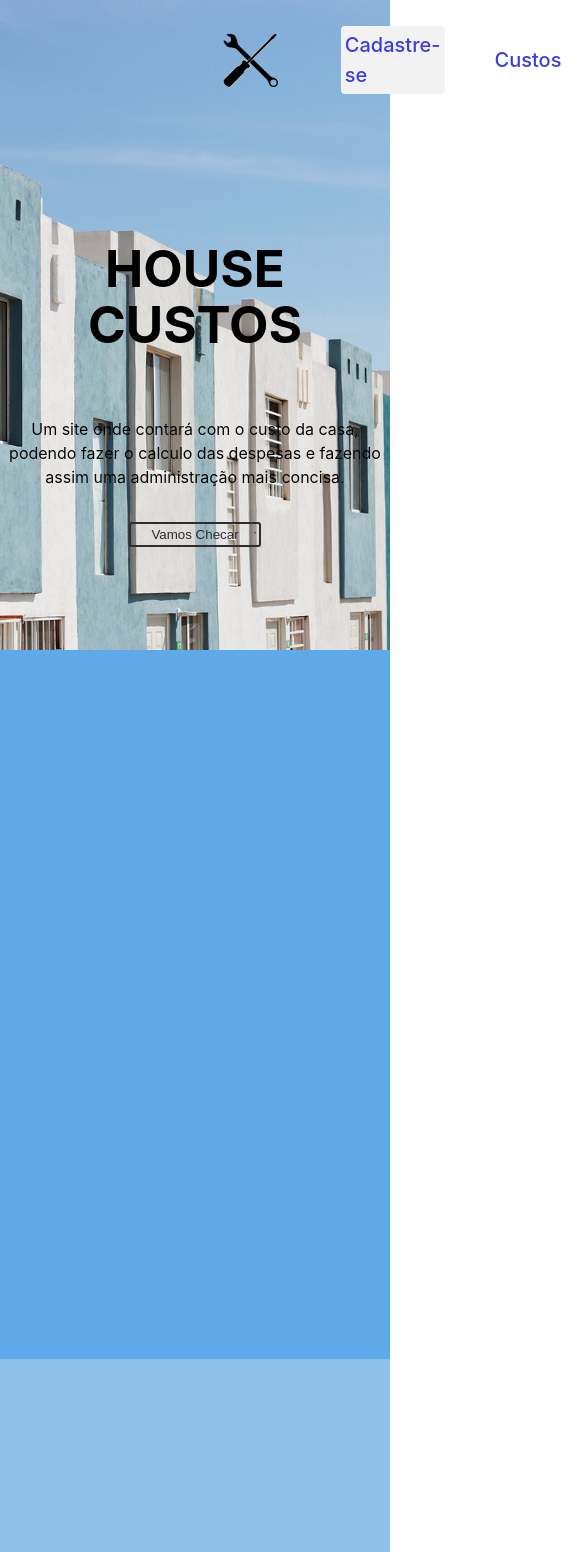
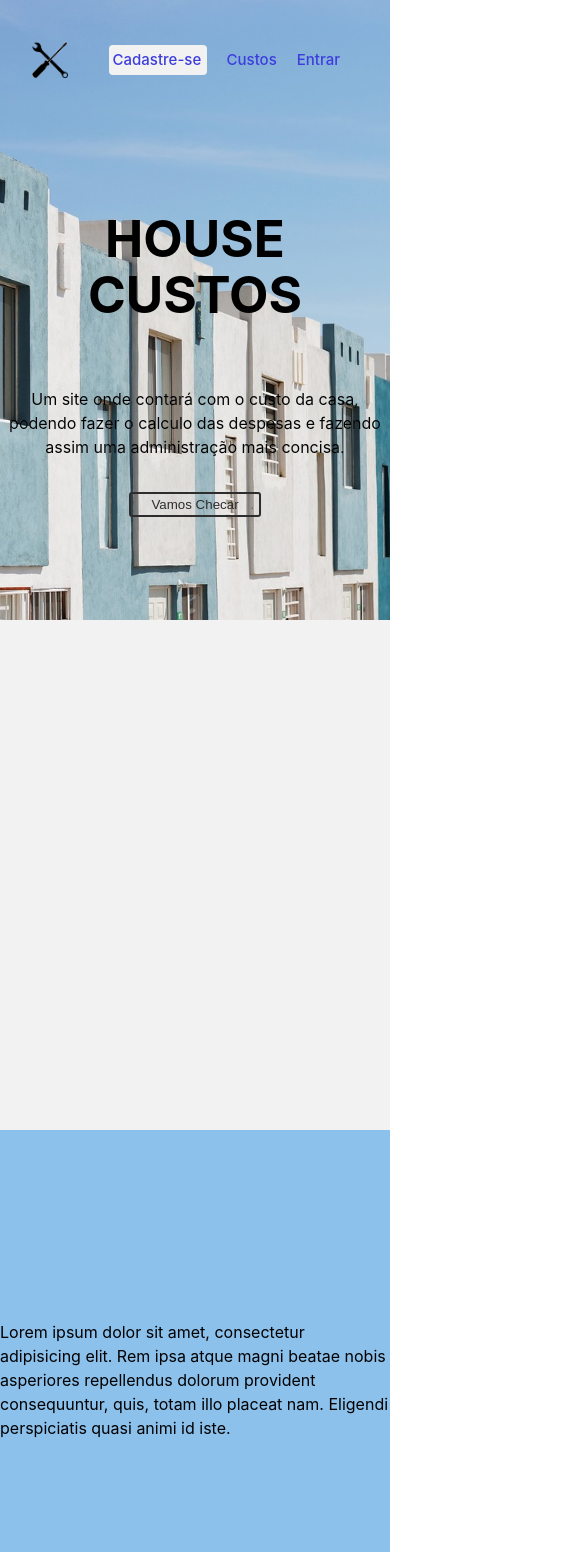
Before and after one commit to DouglasGsilva/House-Custos-Site, a React (Vite) app in the folder HouseCustos/: page / in a window 390 px wide. Shown: the top 1552 px of the page, 585 px wide, since content can reach past the window. Built offline with nearby package versions, Linux system fonts and the light colour scheme.

Commit message:
test: teste de responsividade mobile first

```diff
--- a/HouseCustos/src/Components/layout_Home/Banner/style.jsx
+++ b/HouseCustos/src/Components/layout_Home/Banner/style.jsx
@@ -9,7 +9,7 @@ export const BannerContent = styled.div`
   position: absolute;
   width: 100%;
   height: 100%;
-  top: 140px;
+  top: 110px;
   left: 0;
 
   & h1 {
@@ -52,6 +52,6 @@ export const BannerImg = styled.img`
   align-items: center;
   margin: 0 auto;
   width: 100%;
-  height: 650px;
+  height: 620px;
   object-fit: cover;
 `;
--- a/HouseCustos/src/Components/layout_Home/MoreInfo/MoreInfo.css
+++ b/HouseCustos/src/Components/layout_Home/MoreInfo/MoreInfo.css
@@ -4,20 +4,23 @@
   align-items: end;
   padding: 5px 5px 5px;
   flex-direction: row;
+  margin-right: -260px;
 }
 .Second-content {
   display: flex;
   justify-content: start;
   align-items: start;
-  margin-left: 300px;
+  margin-left: -10px;
   padding: 5px;
+  margin-bottom: 5px;
 }
 .Third-content {
   display: flex;
   justify-content: end;
   align-items: end;
   padding: 0px 0px 5px;
-  margin-right: 180px;
+  margin-left: 555px;
+  margin-bottom: 10px;
 }
 .content-first {
   display: flex;
@@ -46,9 +49,10 @@
   justify-content: center;
   color: rgb(0, 0, 0);
   margin-left: 10px;
-  max-width: 200px;
-  max-height: 200px;
+  width: 220px;
+  height: 100px;
   font-size: 16px;
+  text-align: start;
 }
 
 .video {
--- a/HouseCustos/src/Components/layout_Home/MoreInfo/MoreInfo.jsx
+++ b/HouseCustos/src/Components/layout_Home/MoreInfo/MoreInfo.jsx
@@ -27,7 +27,7 @@ const MoreInfo = () => {
         scrollTrigger: {
           trigger: ".Second-content",
           start: "top 300px",
-          end: "bottom 400px",
+          end: "bottom 500px",
           scrub: true,
         },
       }),
@@ -50,7 +50,10 @@ const MoreInfo = () => {
           <div className='content-first'>
             <ContentImg>
               <Img>
-                <img className='size-img' src={imgFile} alt='' />
+                <img
+                  src={imgFile}
+                  style={{ width: "150px", height: "150px" }}
+                />
               </Img>
             </ContentImg>
             <p id='about'>
@@ -63,7 +66,10 @@ const MoreInfo = () => {
           <div className='content-second'>
             <ContentImg>
               <Img>
-                <img className='size-img' src={imgEngine} alt='' />
+                <img
+                  src={imgEngine}
+                  style={{ width: "150px", height: "150px" }}
+                />
               </Img>
             </ContentImg>
             <p id='about'>
@@ -76,7 +82,10 @@ const MoreInfo = () => {
           <div className='content-third'>
             <ContentImg>
               <Img>
-                <img className='size-img' src={imgHouse} alt='' />
+                <img
+                  style={{ width: "150px", height: "150px" }}
+                  src={imgHouse}
+                />
               </Img>
             </ContentImg>
             <p id='about'>
--- a/HouseCustos/src/Components/layout_Home/MoreInfo/style.jsx
+++ b/HouseCustos/src/Components/layout_Home/MoreInfo/style.jsx
@@ -3,7 +3,7 @@ import styled from "styled-components";
 export const AreaContent = styled.div`
   width: 100%;
   height: 100%;
-  background-color: #5ea9e7;
+  background-color: #f2f2f2;
   margin: 0 auto;
   padding: 0;
   box-sizing: border-box;
@@ -14,10 +14,11 @@ export const AreaContent = styled.div`
 `;
 
 export const ContentImg = styled.div`
-  width: 200px;
-  height: 200px;
-  background-color: #ffffff;
+  width: 150px;
+  height: 150px;
+  background-color: #ccc;
   display: flex;
+  align-items: center;
   border-radius: 100px;
 `;
 
--- a/HouseCustos/src/Components/layout_Home/Navbar/Navbar.jsx
+++ b/HouseCustos/src/Components/layout_Home/Navbar/Navbar.jsx
@@ -80,9 +80,7 @@ function NavBar() {
 
         {user ? (
           <NavLi>
-            <Link to={"/profile"}>
-              <LinkRoutes margin='50px'>{user.name} </LinkRoutes>
-            </Link>
+            <LinkRoutes margin='12px'>{user.name} </LinkRoutes>
 
             <LinkSignout>
               <RxExit onClick={signOut} />
--- a/HouseCustos/src/Components/layout_Home/Navbar/style.jsx
+++ b/HouseCustos/src/Components/layout_Home/Navbar/style.jsx
@@ -1,7 +1,7 @@
 import styled from "styled-components";
 
 export const NavbarBg = styled.div`
-  width: 100%;
+  width: 360px;
   height: 120px;
   background-color: none;
   display: flex;
@@ -15,13 +15,13 @@ export const NavLinks = styled.ul`
   display: flex;
   align-items: center;
   list-style-type: none;
-  margin-right: 40px;
+  margin-left: -30px;
   background-color: #000000;
 `;
 
 export const NavLi = styled.li`
-  margin-right: 50px;
-  font-size: 20px;
+  margin-right: 20px;
+  font-size: 15px;
   text-decoration: none;
   display: flex;
 `;
@@ -32,7 +32,7 @@ export const LinkRouteCad = styled.p`
   padding: 4px;
   border-radius: 4px;
   transition: all 0.2s linear;
-
+  width: 90px;
   &:hover {
     color: #f2f2f2;
     background-color: #3d3ddd;
@@ -42,8 +42,10 @@ export const LinkRouteCad = styled.p`
 export const LinkRoutes = styled.p`
   color: #3d3ddd;
   margin-right: ${(props) => props.margin};
+
+  transition: all 0.2s linear;
   &:hover {
-    color: #2e2eb1;
+    color: #fff;
   }
 `;
 
@@ -67,9 +69,9 @@ export const LinkSignout = styled.div`
 
 export const NavLogo = styled.img`
   padding: 20px;
-  max-width: 90px;
-  margin-left: 200px;
-  height: 60px;
+  max-width: 40px;
+  margin-left: 10px;
+  height: 40px;
   display: flex;
   align-items: center;
   justify-content: center;
--- a/HouseCustos/src/Components/pages/Home/Home.css
+++ /dev/null
@@ -1,4 +0,0 @@
-.home_main {
-  height: 100%;
-  background-color: #ffff;
-}
--- a/HouseCustos/src/Components/pages/Home/style.jsx
+++ b/HouseCustos/src/Components/pages/Home/style.jsx
@@ -2,5 +2,5 @@ import styled from "styled-components";
 
 export const ContainerHome = styled.div`
   height: 100%;
-  background-color: #ffff;
+  background-color: none;
 `;
```
